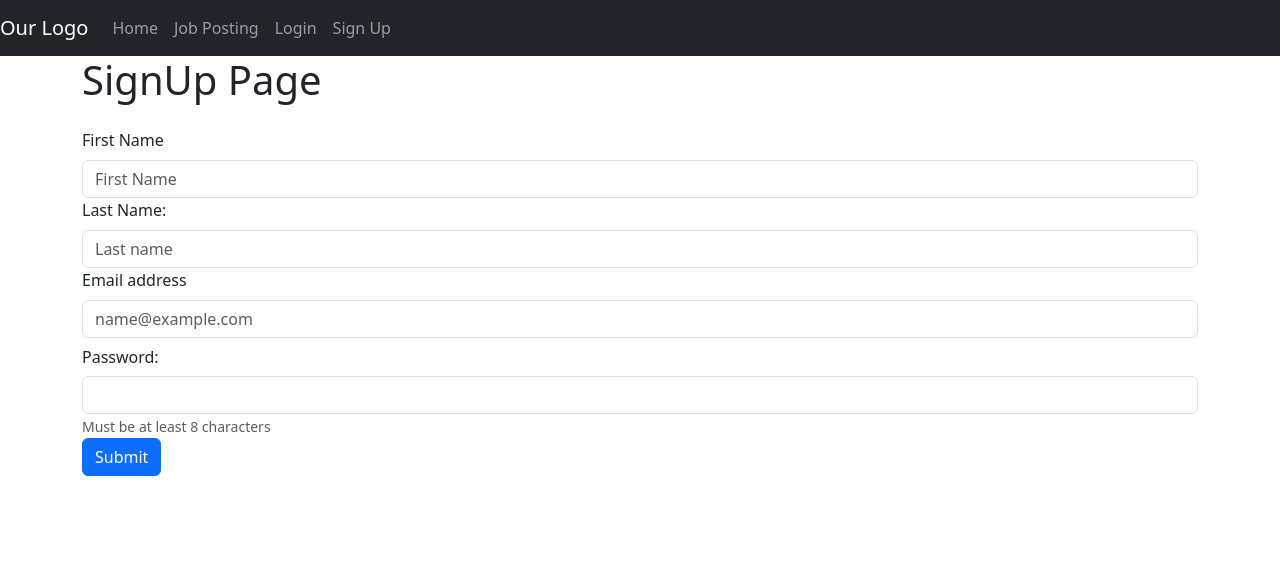
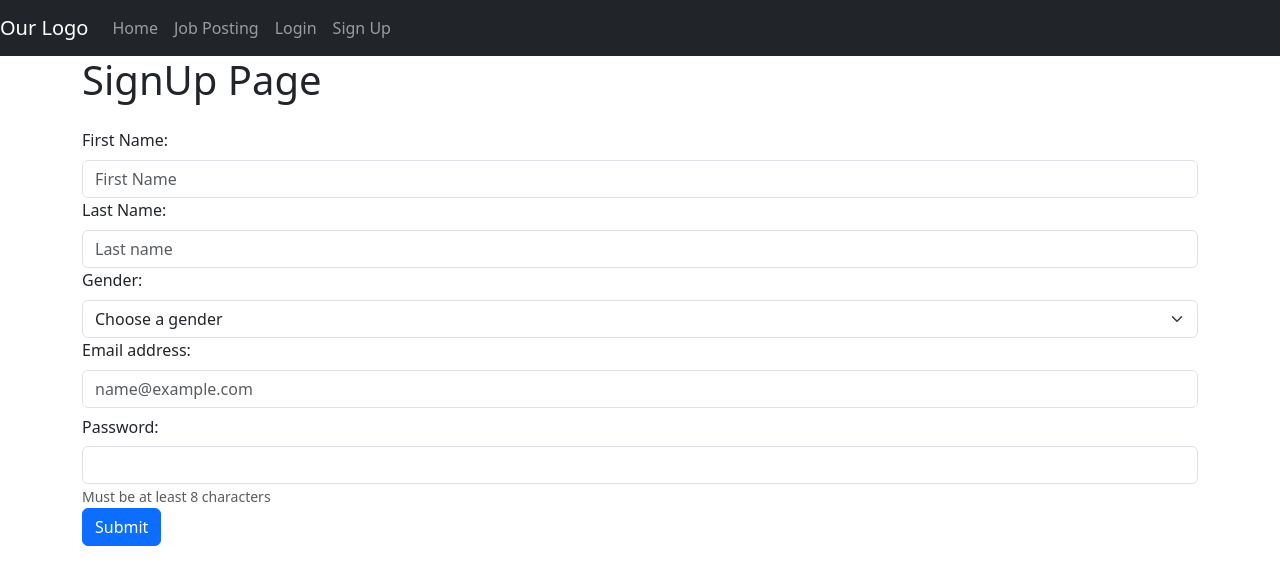
Before and after one commit to kali20987/JobCanvas, a React (Create React App) app in the folder client/: page /signup in a window 1280 px wide. Shown: the top 584 px of the page. Built offline with nearby package versions, Linux system fonts and the light colour scheme.

Commit message:
updated signup.js

```diff
--- a/client/src/pages/SignUp.js
+++ b/client/src/pages/SignUp.js
@@ -37,7 +37,7 @@ const SignUp = () => {
         {/* First Name */}
         <div className="col-auto">
           <label for="exampleFormControlInput1" className="form-label">
-            First Name
+            First Name:
           </label>
           <input
             type={"text"}
@@ -64,10 +64,31 @@ const SignUp = () => {
             onChange={handleChange}
           ></input>
         </div>
+        {/* Gender */}
+        <div className="col-auto">
+          <label for="exampleFormControlInput1" className="form-label">
+            Gender:
+          </label>
+          <select
+            type="list"
+            className="form-select"
+            id="inputGender"
+            name="gender"
+            value={formState.gender}
+            onChange={handleChange}
+          >
+            <option selected>Choose a gender</option>
+            <option value="1">Male</option>
+            <option value="2">Female</option>
+            <option value="3">Trans</option>
+            <option value="4">Non-Binary</option>
+            <option value="5">Other</option>
+          </select>
+        </div>
         {/* Email Input */}
         <div className="col-auto">
           <label for="exampleFormControlInput1" className="form-label">
-            Email address
+            Email address:
           </label>
           <input
             type="text"
```
